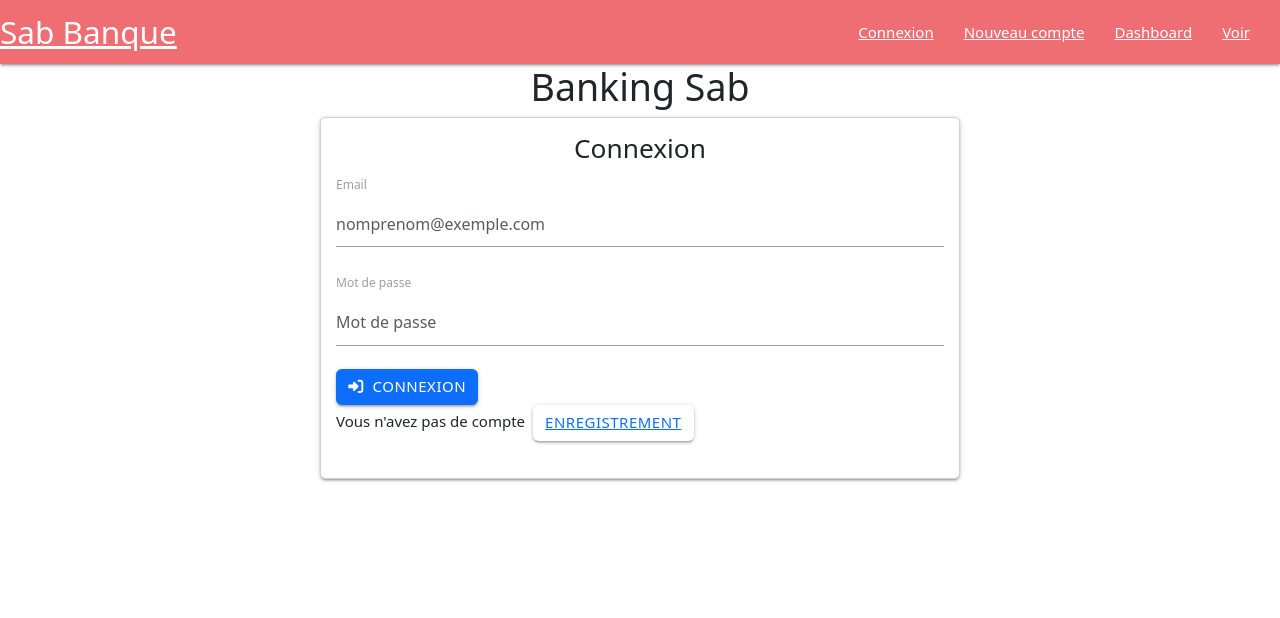
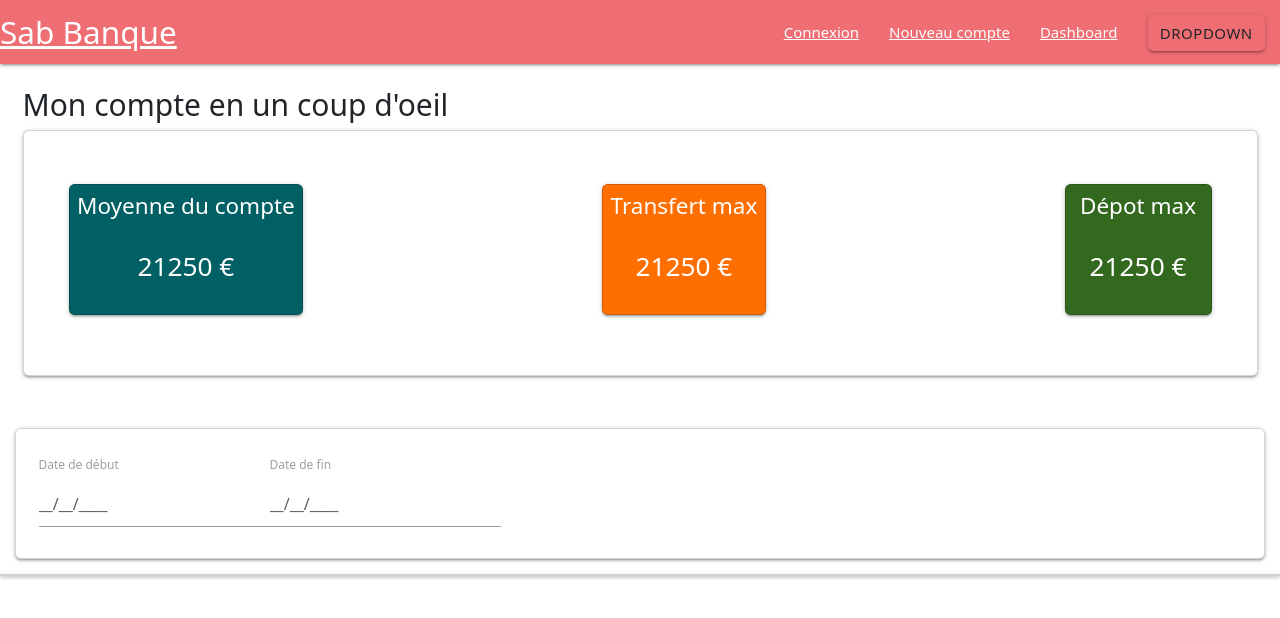
Before and after one commit to sabrouw/ui-ban, an Angular app: page / in a window 1280 px wide. Shown: the top 618 px of the page. Built offline with nearby package versions, Linux system fonts and the light colour scheme.

Commit message:
interface  userdashboard

```diff
--- a/src/app/app.component.html
+++ b/src/app/app.component.html
@@ -1,6 +1,5 @@
 <app-menu></app-menu>
-<h1 class="text-center">Banking Sab</h1>
+<app-user-dashboard></app-user-dashboard>
 
 
-<app-login></app-login>
 <router-outlet></router-outlet>
--- a/src/app/app.module.ts
+++ b/src/app/app.module.ts
@@ -6,13 +6,17 @@ import { AppComponent } from './app.component';
 import { LoginComponent } from './pages/login/login.component';
 import { RegisterComponent } from './pages/register/register.component';
 import { MenuComponent } from './components/menu/menu.component';
+import { UserDashboardComponent } from './pages/user-dashboard/user-dashboard.component';
+import { LightInfosComponent } from './components/light-infos/light-infos.component';
 
 @NgModule({
   declarations: [
     AppComponent,
     LoginComponent,
     RegisterComponent,
-    MenuComponent
+    MenuComponent,
+    UserDashboardComponent,
+    LightInfosComponent,
   ],
   imports: [
     BrowserModule,
--- /dev/null
+++ b/src/app/components/light-infos/light-infos.component.html
@@ -0,0 +1,8 @@
+<div class="card horizontal text-center" [ngClass]="infoInput.infoStyle || ''">
+    <div class="card-stacked">
+      <h4 class="white-text m-2 ">{{infoInput.title}}</h4>
+      <div class="card-content">
+        <h3 class="white-text  ">{{infoInput.amount}}&nbsp;€</h3>
+      </div>
+    </div>
+  </div>
--- /dev/null
+++ b/src/app/components/light-infos/light-infos.component.ts
@@ -0,0 +1,24 @@
+import { Component, Input, OnInit } from '@angular/core';
+
+
+export interface LightInfosInput{
+  title?: String;
+  amount?: number;
+  infoStyle?: '#006064 cyan darken-4'| '#ff6f00 amber darken-4'| '#33691e light-green darken-4' ;
+}
+
+
+@Component({
+  selector: 'app-light-infos',
+  templateUrl: './light-infos.component.html',
+  styleUrls: ['./light-infos.component.scss']
+})
+export class LightInfosComponent implements OnInit{
+
+  @Input() infoInput: LightInfosInput = {};
+
+  constructor() { }
+
+  ngOnInit(): void { }
+
+}
--- a/src/app/components/menu/menu.component.html
+++ b/src/app/components/menu/menu.component.html
@@ -6,15 +6,13 @@
         <li><a href="#">Connexion</a></li>
         <li><a href="#">Nouveau compte</a></li>
         <li><a href="#">Dashboard</a></li>
-        <li>
-            <a class="dropdown-trigger" href="#!" data-target="dropdown1">Voir
-            <i class="material-icons right"></i></a></li>
+        <a class="btn dropdown-trigger fa-duotone fa-arrow-down" href="#!" data-target="dropdown2">
+            Dropdown</a>
       </ul>
     </div>
   </nav>
-  <ul id="dropdown1" class="dropdown-content">
-    <li><a href="#!">one</a></li>
-    <li><a href="#!">two</a></li>
-    <li class="divider"></li>
+  <ul id="dropdown2" class="dropdown-content">
+    <li><a href="#!">one<span class="badge">1</span></a></li>
+    <li><a href="#!">two<span class="new badge">1</span></a></li>
     <li><a href="#!">three</a></li>
   </ul>
--- a/src/app/pages/login/login.component.html
+++ b/src/app/pages/login/login.component.html
@@ -1,6 +1,7 @@
-<div class="container-fluid card form-control w-50 p-3">
+<div class="container p-3 card">
+
     <h3 class="text-center">Connexion</h3>
-    <div class="mb-3">
+    <div class="mb-3 col s11 m2 l3 ">
         <label for="exampleFormControlInput1" class="form-label">Email</label>
         <input type="email" class="form-control" id="input_email" placeholder="nomprenom@exemple.com">
       </div>
@@ -16,5 +17,4 @@
         Vous n'avez pas de compte&nbsp;
         <button type="btn" class="btn btn-link">Enregistrement</button>
       </div>
-
-</div>
+    </div>
--- /dev/null
+++ b/src/app/pages/user-dashboard/user-dashboard.component.html
@@ -0,0 +1,30 @@
+
+   <div class="p-4">
+    <h2>Mon compte en un coup d'oeil</h2>
+    <div class="card d-flex flex-row justify-content-between p-5">
+
+      <app-light-infos *ngFor="let info of accountInfosList"
+                      [infoInput]="info"
+      ></app-light-infos>
+
+
+            </div>
+    </div>
+
+    <div class="card m-3 p-3">
+        <div class="d-flex flex-row align-items-start p-2 ">
+            <div>
+                <label for="start-date" class="form-label">Date de début</label>
+                <input type="text" class="form-control" id="sartdate" placeholder="__/__/____">
+              </div>
+              <div>
+                <label for="end-date" class="form-label">Date de fin</label>
+                <input type="text" class="form-control" id="enddate" placeholder="__/__/____">
+              </div>
+
+    </div>
+</div>
+
+<div class="card mp-3">
+
+</div>
--- /dev/null
+++ b/src/app/pages/user-dashboard/user-dashboard.component.ts
@@ -0,0 +1,39 @@
+import { Component, OnInit } from '@angular/core';
+import { LightInfosInput } from 'src/app/components/light-infos/light-infos.component';
+
+@Component({
+  selector: 'app-user-dashboard',
+  templateUrl: './user-dashboard.component.html',
+  styleUrls: ['./user-dashboard.component.scss']
+})
+export class UserDashboardComponent implements OnInit{
+
+  //creer un objet pour la liste des lightInfo qui sont dans le composant light-infos.component
+  accountInfosList:  Array<LightInfosInput> =  []
+
+  constructor() { };
+  ngOnInit(): void {
+    this.initializeAccountInfos()
+  };
+
+  private initializeAccountInfos() {
+    this.accountInfosList = [
+      {
+        title: "Moyenne du compte",
+        amount: 21250,
+        infoStyle: "#006064 cyan darken-4"
+      },
+    {
+        title: "Transfert max",
+        amount: 21250,
+        infoStyle: "#ff6f00 amber darken-4"
+      },
+      {
+        title: "Dépot max",
+        amount: 21250,
+        infoStyle: "#33691e light-green darken-4"
+      },
+
+    ];
+  }
+}
```
Also changed, not shown: src/app/components/light-infos/light-infos.component.scss (added), src/app/pages/user-dashboard/user-dashboard.component.scss (added), 2 other files (tests, documents, lock files or other folders).
